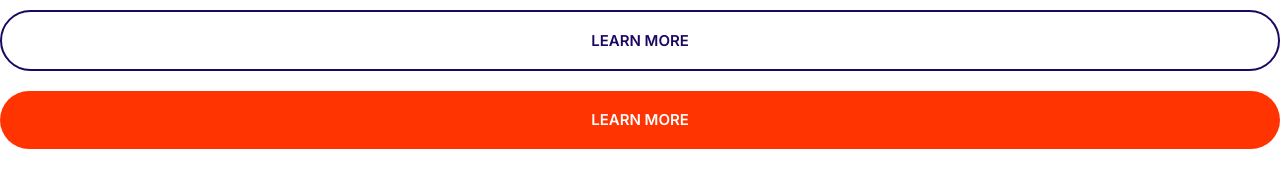
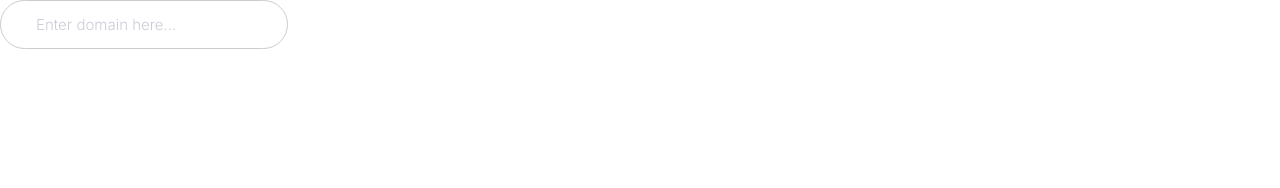
Before and after one commit to mbigdelu/project-1, a plain HTML site: page index.html in a window 1280 px wide. Drawn offline with Linux system fonts and the light colour scheme.

Commit message:
inputs editing

```diff
--- a/css/styles.css
+++ b/css/styles.css
@@ -234,3 +234,23 @@ a {
     font-size: 1.5rem;
   }
 }
+
+/* inputs */
+.input {
+  border-radius: 30px;
+  border: 1px solid #ccc;
+  color: var(--color-headings);
+  font-size: 2rem;
+  outline: 0;
+  padding: 1.5rem 3.5rem;
+}
+
+::placeholder {
+  color: #cdcbd7;
+}
+
+@media screen and (min-width: 1024px) {
+  .input {
+    font-size: 1.5rem;
+  }
+}
--- a/index.html
+++ b/index.html
@@ -14,7 +14,6 @@
     <title>Document</title>
   </head>
   <body>
-    <button class="btn btn--outline btn--block">learn more</button>
-    <a href="" class="btn btn--accent btn--block">learn more</a>
+    <input type="text" class="input" placeholder="Enter domain here..." />
   </body>
 </html>
```
